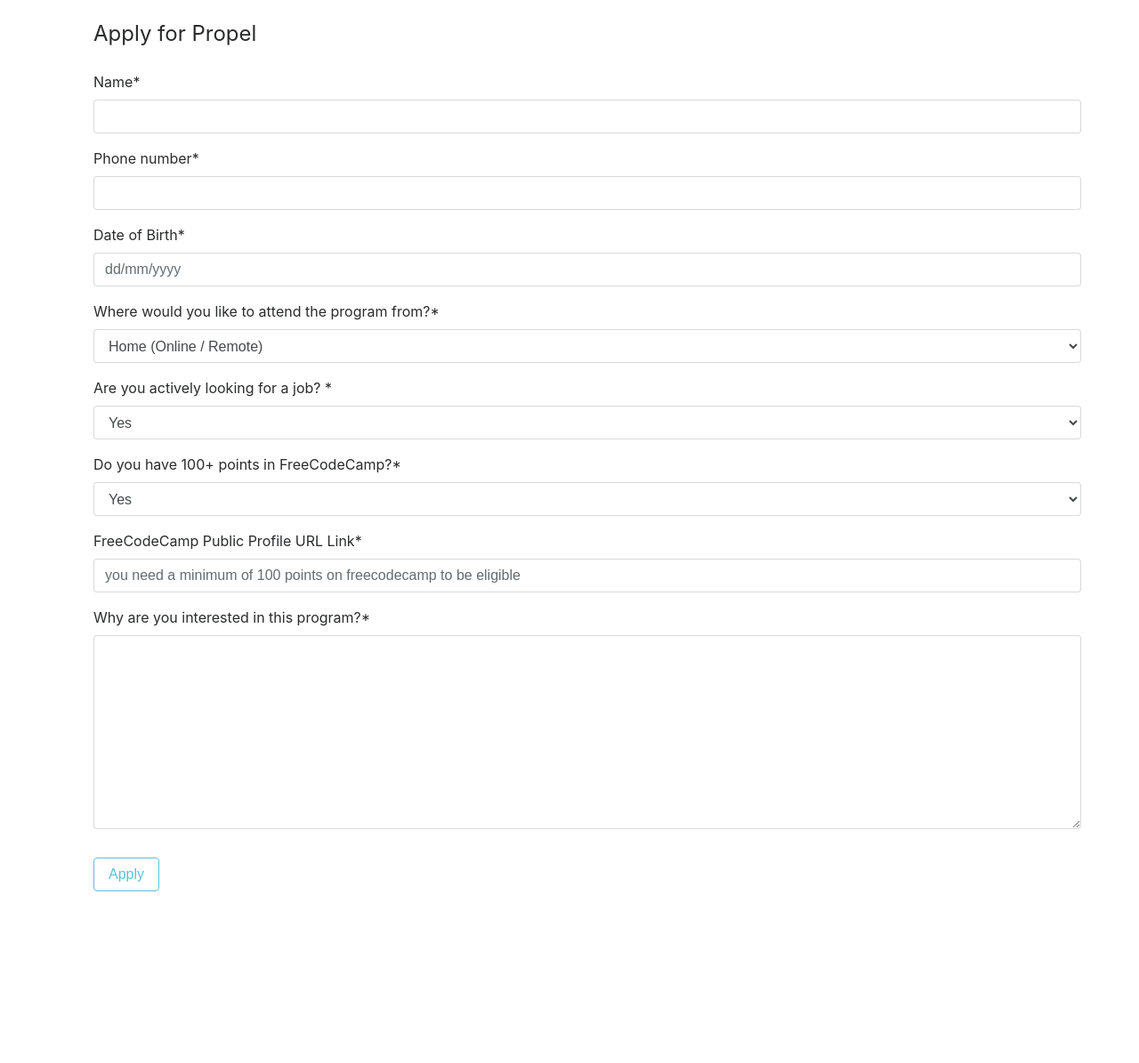
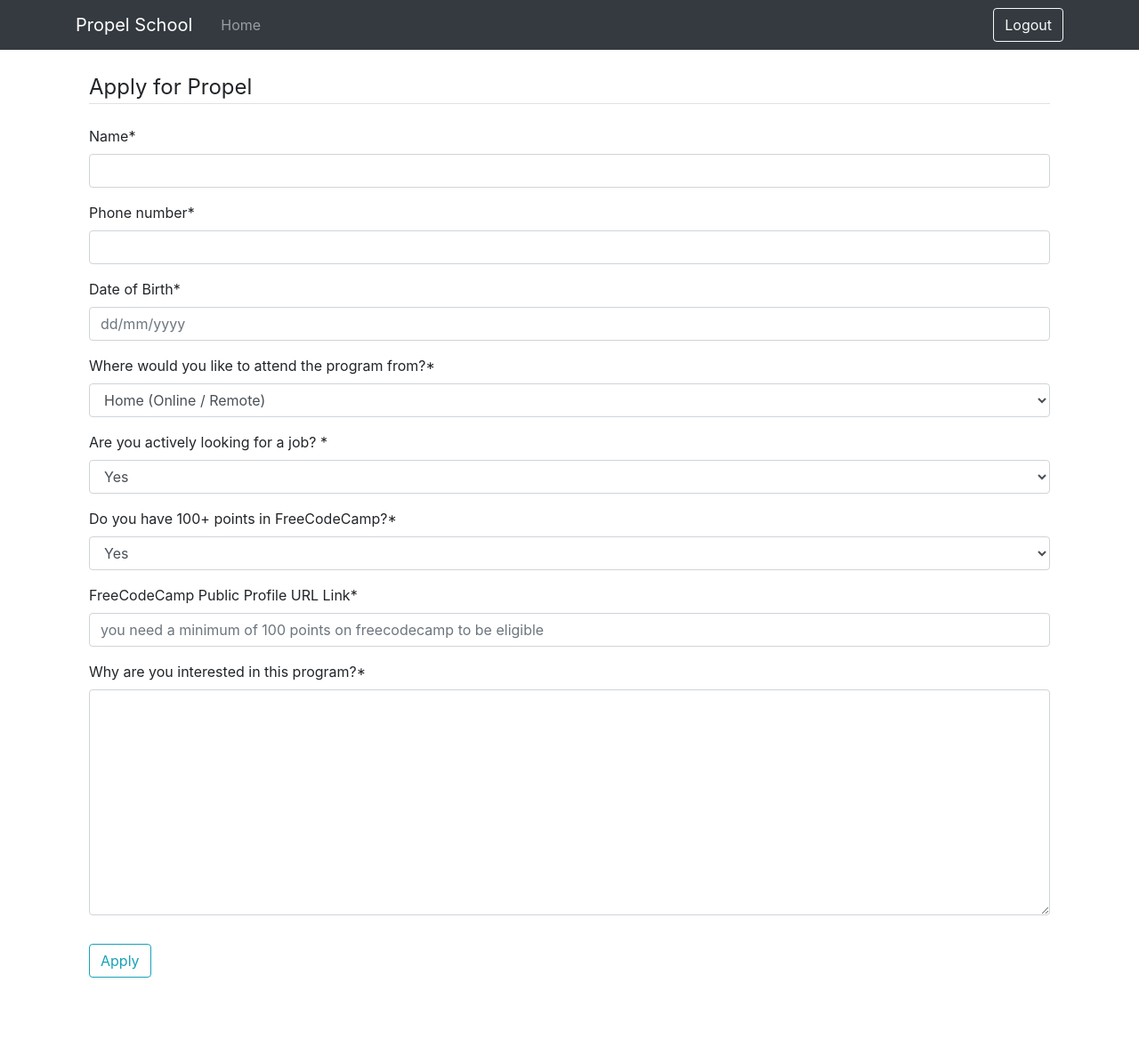
Before and after one commit to surajptl/propel_school, a Django app: page /application/ in a window 1280 px wide. Shown: the whole page at 89% size. Before the commit the page ends 1002 px from the top, so only its background shows below. Run offline with Django 3.2, Linux system fonts and the light colour scheme; the visitor is signed in with stand-in values (Sample User, id 1); some libraries are stand-ins or nearby versions.

Commit message:
add md-5 class in navbar

```diff
--- a/app/templates/app/base.html
+++ b/app/templates/app/base.html
@@ -8,8 +8,8 @@
         <link rel="stylesheet" type="text/css" href="{% static 'css/style.css'%}">
         <title>Propel School</title>
     </head>
-    <body>
-        <nav class="navbar navbar-expand-lg navbar-dark bg-dark">
+    <body style="padding: 0px 0px 80px 0px; margin: auto;">
+        <nav class="navbar navbar-expand-lg navbar-dark bg-dark mb-4">
             <div class="container">
                 <a class="navbar-brand mr-4" href="#">Propel School</a>
                 <button class="navbar-toggler" type="button" data-toggle="collapse" data-target="#navbarSupportedContent">
--- /dev/null
+++ b/app/templates/app/form.html
@@ -0,0 +1,26 @@
+{% extends 'app/base.html' %}
+{% load crispy_forms_tags %}
+{% block app_content %}
+   <div class="container">
+       <form method="POST">
+               {% csrf_token %}
+           <fieldset class="form-group">
+               <legend class="border-bottom mb-4">Apply for Propel</legend>
+               {{ form|crispy }}
+           </fieldset>
+           <div class="form-group">
+               <button class="btn btn-outline-info" type="submit">
+                   Apply
+               </button>
+           </div>
+       </form>
+   </div>
+</body>
+<script>
+   $(function () {
+       $("#id_date").datetimepicker({
+       format: 'd/m/Y',
+       });
+   });
+</script>
+{% endblock %}
--- a/app/urls.py
+++ b/app/urls.py
@@ -5,5 +5,5 @@ from . import views
 
 urlpatterns = [
     path('', views.index, name='index'),
-    path('application/', views.application),
+    path('application/', views.application, name='application'),
 ]
--- a/app/views.py
+++ b/app/views.py
@@ -15,4 +15,4 @@ def application(request):
         if form.is_valid():
             form.save()
     form = ApplicationForm()
-    return render(request, 'form.html', {'form':form})
+    return render(request, 'app/form.html', {'form':form})
--- a/propel_school/settings.py
+++ b/propel_school/settings.py
@@ -61,7 +61,7 @@ ROOT_URLCONF = 'propel_school.urls'
 TEMPLATES = [
     {
         'BACKEND': 'django.template.backends.django.DjangoTemplates',
-        'DIRS': [os.path.join(BASE_DIR,"templates")],
+        'DIRS': [],
         'APP_DIRS': True,
         'OPTIONS': {
             'context_processors': [
--- a/templates/form.html
+++ /dev/null
@@ -1,36 +0,0 @@
-{% load crispy_forms_tags %}
-<!DOCTYPE html>
-<html lang="en">
-<head>
-    <meta charset="UTF-8">
-    <meta name="viewport" content="width=device-width, initial-scale=1.0">
-    <meta http-equiv="X-UA-Compatible" content="ie=edge">
-    <title>Document</title>
-    <link rel="stylesheet" href="https://maxcdn.bootstrapcdn.com/bootstrap/4.0.0-alpha.6/css/bootstrap.min.css">
-
-</head>
-<body style="padding: 20px 0px 80px 40px; margin: auto;">
-    <div class="container">
-        <form method="POST">
-                {% csrf_token %}
-            <fieldset class="form-group">
-                <legend class="border-bottom mb-4">Apply for Propel</legend>
-                {{ form|crispy }}
-            </fieldset>
-            <div class="form-group">
-                <button class="btn btn-outline-info" type="submit">
-                    Apply
-                </button>
-            </div>
-        </form>
-    </div>
-
-</body>
-<script>
-        $(function () {
-          $("#id_date").datetimepicker({
-            format: 'd/m/Y',
-          });
-        });
-      </script>
-</html>
```
